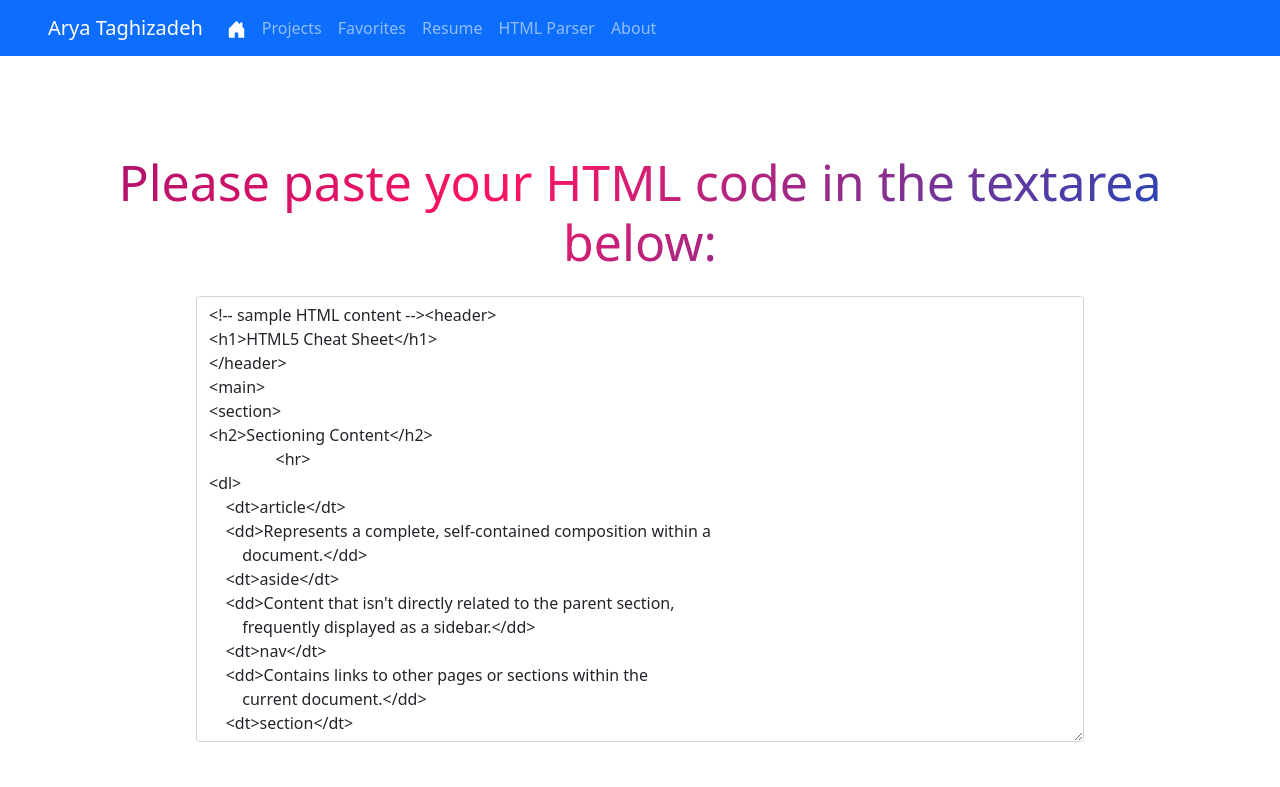
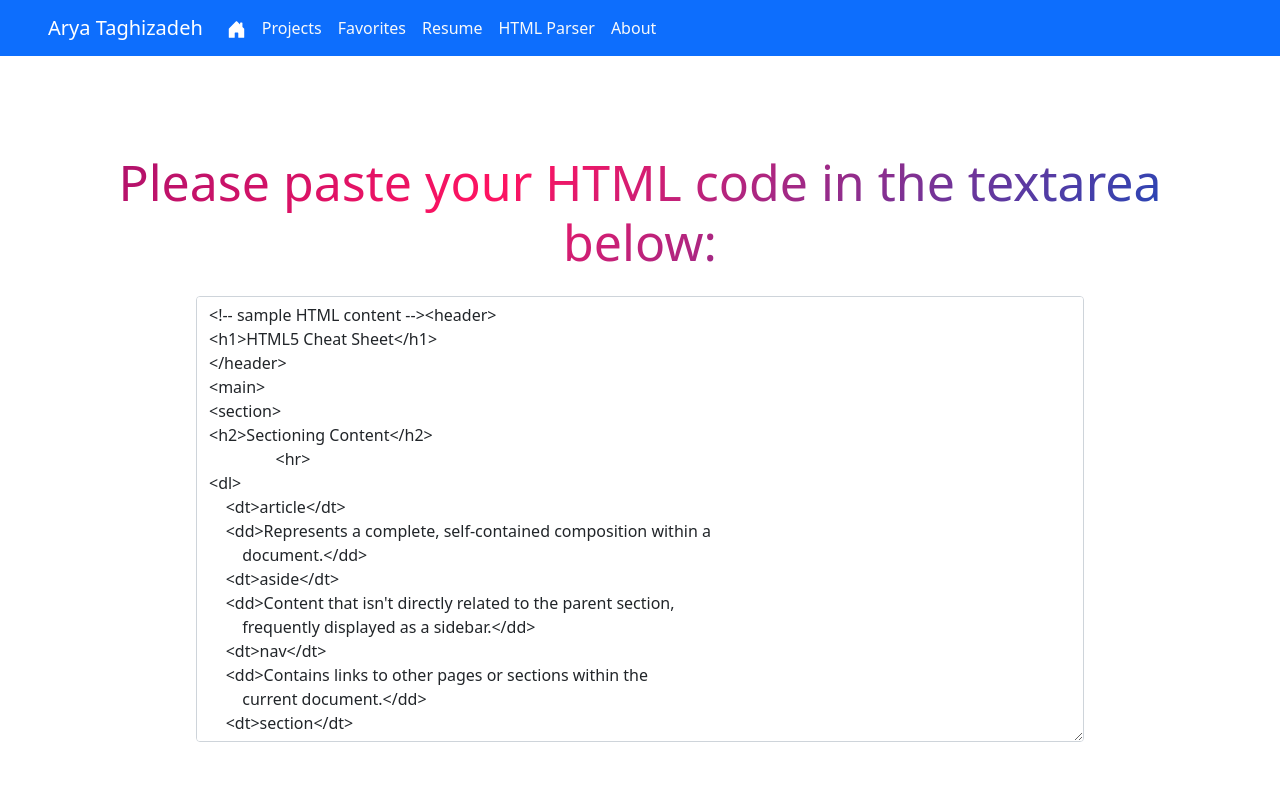
Before and after one commit to ariatgz/Old-Website, a website: page HtmlParser.html in a window 1280 px wide. Shown: the top 787 px of the page. Drawn offline with nearby package versions, Linux system fonts and the light colour scheme.

Commit message:
Init Commit

```diff
--- a/HtmlParser.html
+++ b/HtmlParser.html
@@ -26,8 +26,8 @@
             <span class="navbar-toggler-icon"></span>
         </button>
 
-        <div class="collapse navbar-collapse" id="navbarText">
-            <a class="navbar-brand" href="#">Arya Taghizadeh</a>
+        <div class="collapse navbar-collapse mt-3 mt-xl-0" id="navbarText">
+            <a class="navbar-brand " target="_blank" href="https://github.com/ariatgz">Arya Taghizadeh</a>
 
 
             <div class="navbar-nav ms-auto">
@@ -37,11 +37,11 @@
                         <path d="M6.5 14.5v-3.505c0-.245.25-.495.5-.495h2c.25 0 .5.25.5.5v3.5a.5.5 0 0 0 .5.5h4a.5.5 0 0 0 .5-.5v-7a.5.5 0 0 0-.146-.354L13 5.793V2.5a.5.5 0 0 0-.5-.5h-1a.5.5 0 0 0-.5.5v1.293L8.354 1.146a.5.5 0 0 0-.708 0l-6 6A.5.5 0 0 0 1.5 7.5v7a.5.5 0 0 0 .5.5h4a.5.5 0 0 0 .5-.5Z"/>
                     </svg>
                 </a>
-                <a class="nav-item nav-link" href="#">Projects</a>
-                <a class="nav-item nav-link" href="#">Favorites</a>
-                <a class="nav-item nav-link" href="#">Resume</a>
-                <a class="nav-item nav-link" href="HtmlParser.html">HTML Parser</a>
-                <a class="nav-item nav-link" href="#">About</a>
+                <a class="nav-item nav-link text-light" href="#">Projects</a>
+                <a class="nav-item nav-link text-light" href="#">Favorites</a>
+                <a class="nav-item nav-link text-light" href="#">Resume</a>
+                <a class="nav-item nav-link text-light" href="HtmlParser.html">HTML Parser</a>
+                <a class="nav-item nav-link text-light" href="#">About</a>
             </div>
         </div>
     </div>
```
